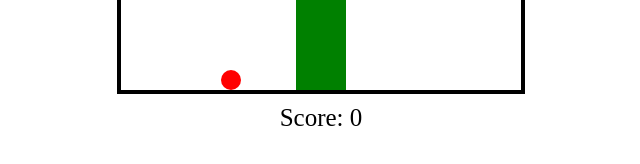
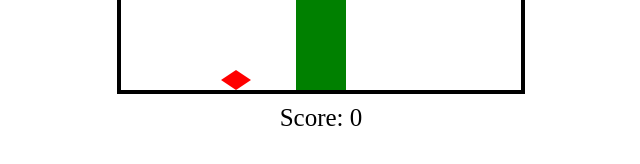
Before and after one commit to AbeLeiferman/Simple-Flappy-Bird, a plain HTML site: page index.html in a window 1280 px wide. Shown: the part 422-586 px from the top of the page, 319-959 px from the left. Drawn offline with Linux system fonts and the light colour scheme.

Commit message:
Update style.css
from ball to almost bird

```diff
--- a/style.css
+++ b/style.css
@@ -26,14 +26,29 @@
 }
 
 #bird {
-  width: 20px;
-  height: 20px;
-  background-color:red;
-  border-radius: 50%;
+  width: 30px; /* Adjusted width */
+  height: 20px; /* Adjusted height */
+  background-color: red;
   position: absolute;
   top: 250px;
   left: 100px;
+  border-radius: 50%; /* Rounded shape */
+  clip-path: polygon(50% 0%, 100% 50%, 50% 100%, 0% 50%); /* Bird-like shape */
 }
+
+/* Optional: Add a wing effect */
+#bird::before {
+  content: '';
+  width: 10px;
+  height: 10px;
+  background-color: darkred;
+  position: absolute;
+  top: 5px; /* Adjust as needed */
+  left: 30px; /* Adjust as needed */
+  border-radius: 50%; /* Make it circular */
+  transform: rotate(-45deg);
+}
+
 
 /* Animation for moving the obstacle from right to left */
 @keyframes moveBlock {
```
